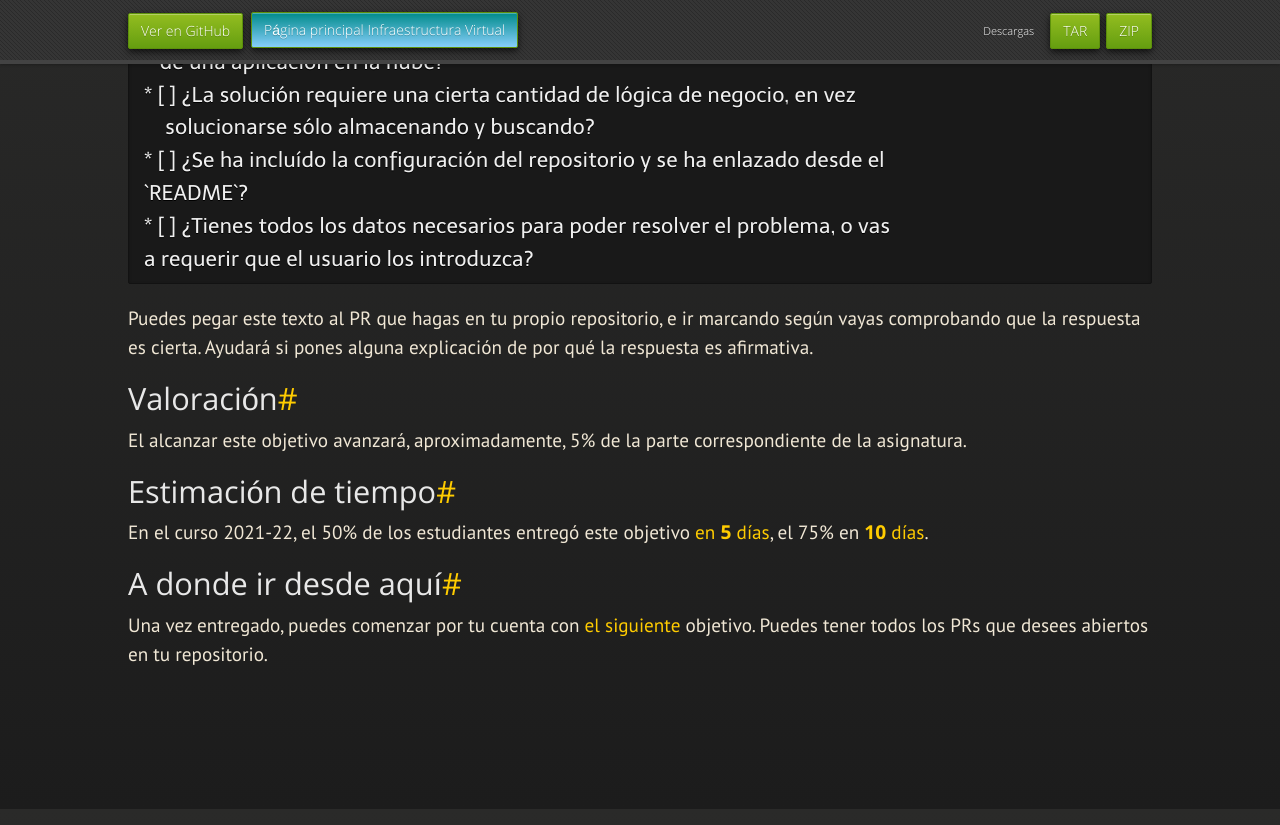
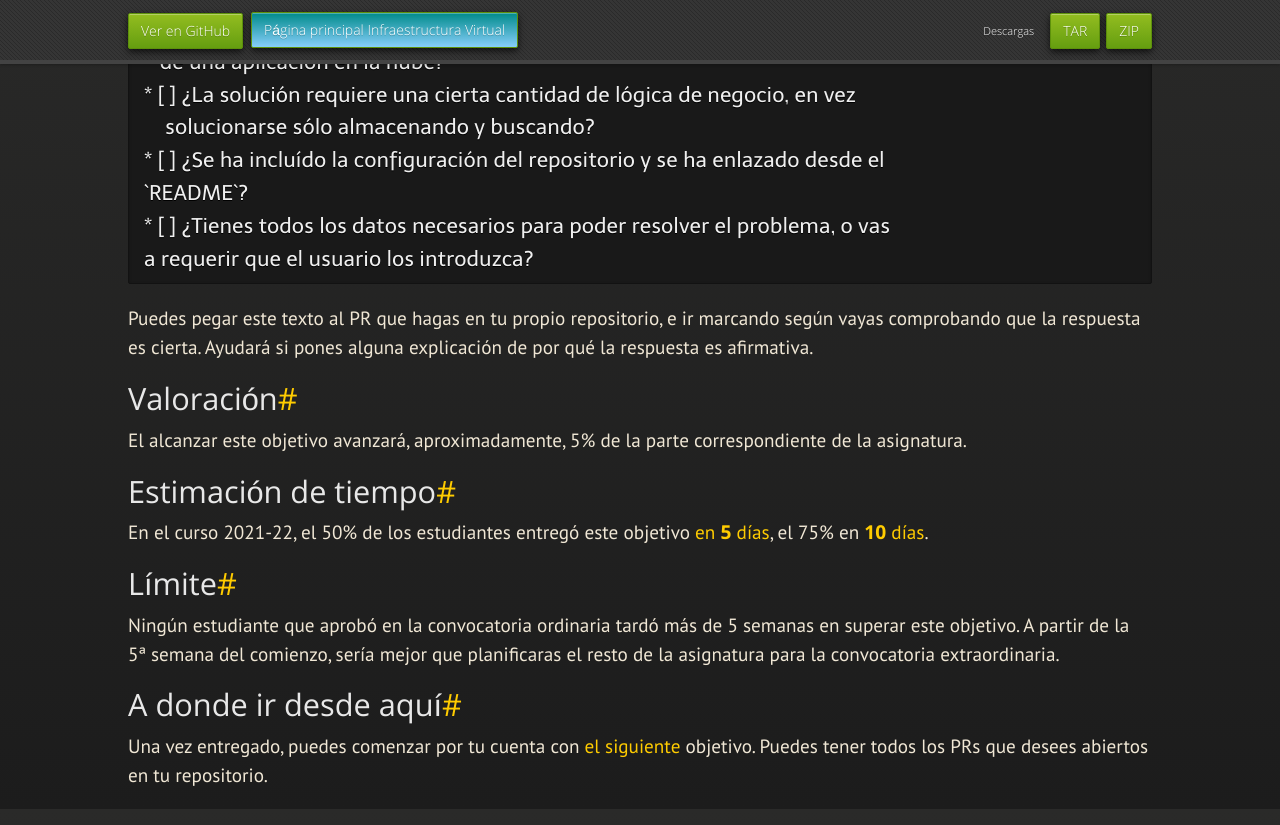
Before and after one commit to JJ/IV, a Jekyll site: the page built from documentos/proyecto/0.Repositorio.md, in a window 1280 px wide and 900 px high, scrolled down 6391 px. Shown: the top 825 px of the window. Built offline with Jekyll 4.4.1, drawn with Linux system fonts in a browser that asks for light colours; nearby versions of some CDN libraries; some web fonts are replaced; our own code applies the rules of GitHub Pages for plain Markdown files.

Commit message:
Sync documentos/proyecto/0.Repositorio.md de master a gh-pages

```diff
--- a/documentos/proyecto/0.Repositorio.md
+++ b/documentos/proyecto/0.Repositorio.md
@@ -373,6 +373,12 @@ días](https://jj.github.io/IV/calendarios/0-la-mitad.ics),
 el 75% en [**10**
 días](https://jj.github.io/IV/calendarios/0-tres-cuartos.ics).
 
+## Límite
+
+Ningún estudiante que aprobó en la convocatoria ordinaria tardó más de 5 semanas
+en superar este objetivo. A partir de la 5ª semana del comienzo, sería mejor que
+planificaras el resto de la asignatura para la convocatoria extraordinaria.
+
 ## A donde ir desde aquí
 
 Una vez entregado, puedes comenzar por tu cuenta con [el
```
